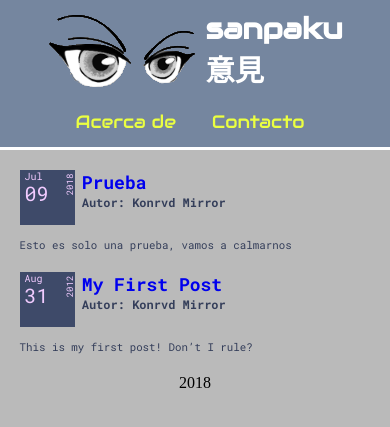
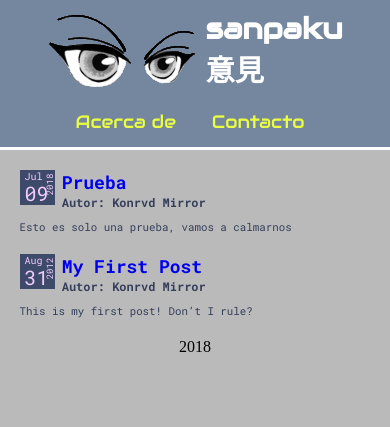
Before and after one commit to sanpakuiken/jekyll-starter, a Jekyll site: the page built from index.html, in a window 390 px wide. Shown: the top 427 px of the page. Built offline with Jekyll 4.4.1, drawn with Linux system fonts in a browser that asks for light colours; the list of posts is cut into pages by our own code.

Commit message:
Initial commit

```diff
--- a/css/site.css
+++ b/css/site.css
@@ -149,8 +149,8 @@ article p {
 	main { padding-top:170px; }
 	article { font-size:75%; }
 	.date {
-		width: 55px;
-		height: 55px;
+		width: 35px;
+		height: 35px;
 	}
 	.day, .month, .year {
 		position: absolute;
```
